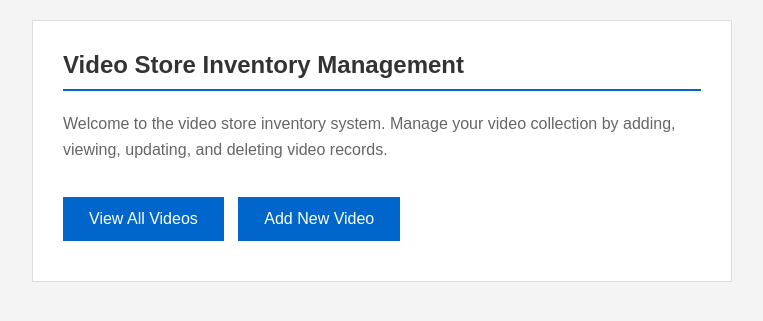
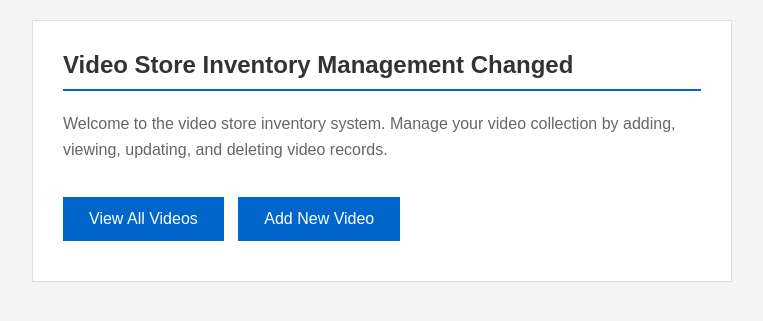
Before and after one commit to AhmadYateem/movies-app, a Django app: page / in a window 1280 px wide. Shown: the top 321 px of the page, without its empty margins (258-1021 px from the left). Run offline with Django 3.2, Linux system fonts and the light colour scheme.

Commit message:
Update heading text for video store management

```diff
--- a/website/templates/index.html
+++ b/website/templates/index.html
@@ -45,7 +45,7 @@
 </head>
 <body>
     <div class="container">
-        <h2>Video Store Inventory Management</h2>
+        <h2>Video Store Inventory Management Changed</h2>
         <p>Welcome to the video store inventory system. Manage your video collection by adding, viewing, updating, and deleting video records.</p>
 
         <div class="links">
```
